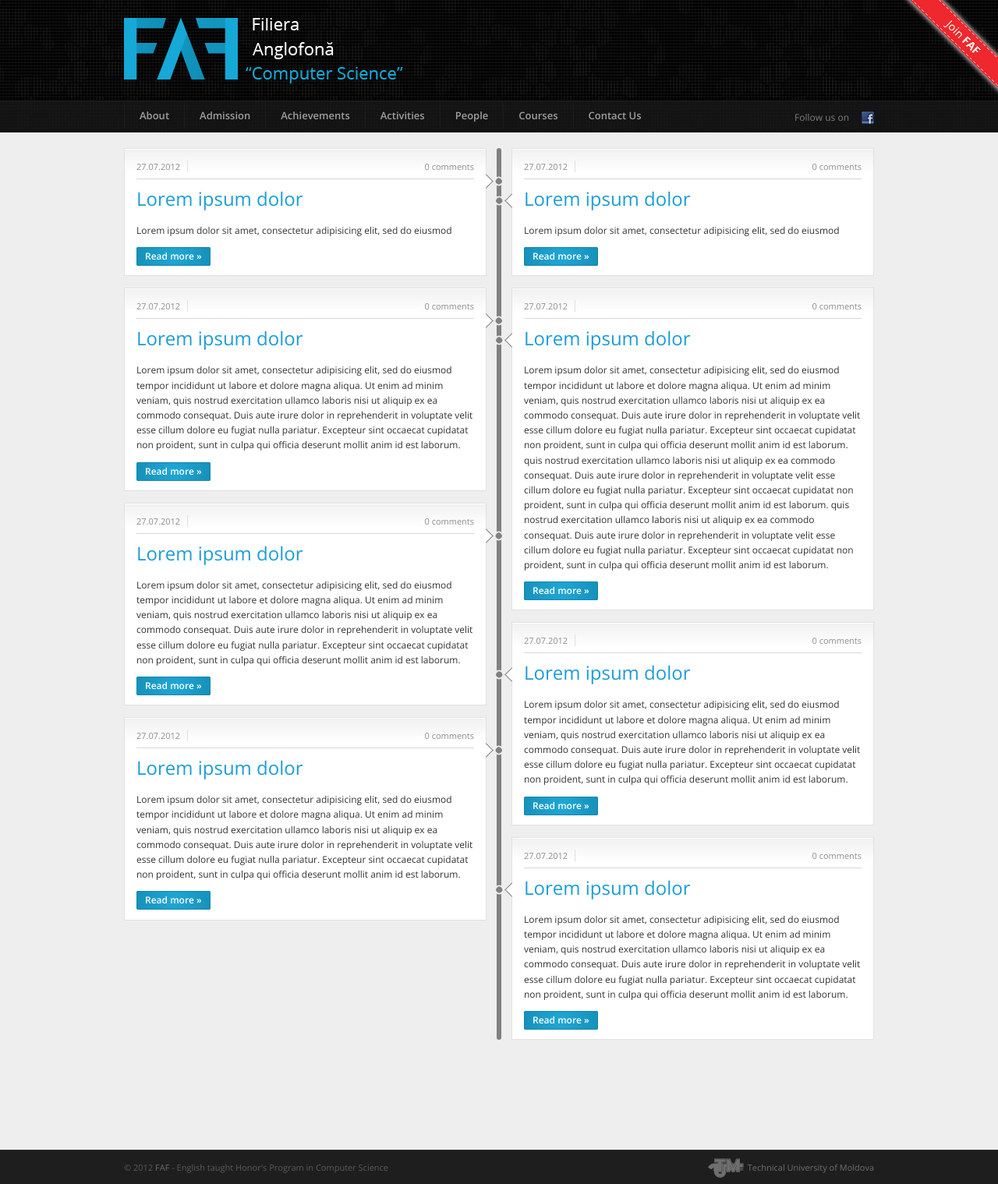
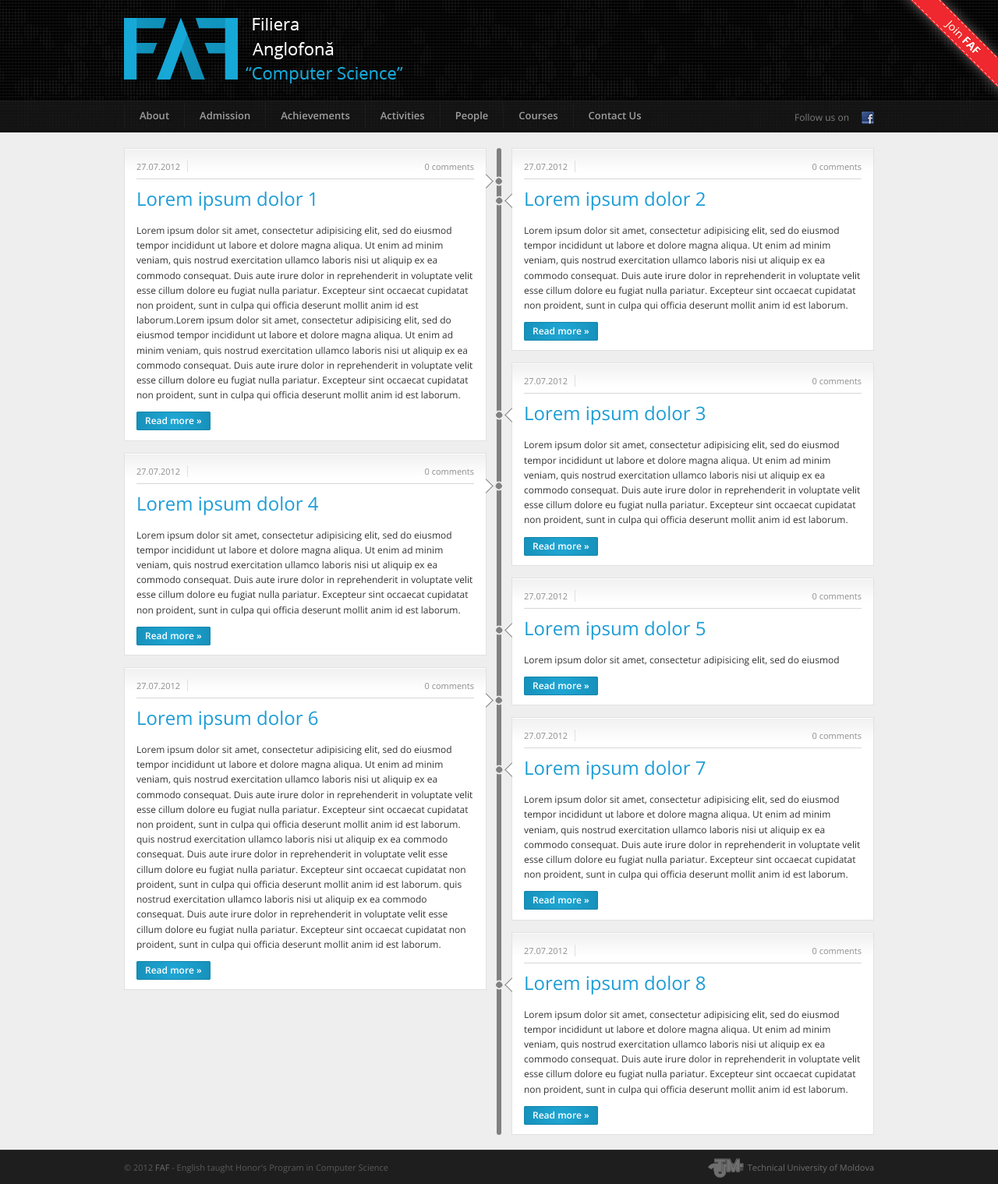
Before and after one commit to TUM-FAF/FAFSite, a Django app: page /timeline/ in a window 1280 px wide. Shown: the whole page at 78% size. Run offline with Django 3.2, Linux system fonts and the light colour scheme; parts of the project's set-up code (start-up, migrations or seed data) failed here and were passed over; some libraries are stand-ins or nearby versions.

Commit message:
Timeline V.2

```diff
--- a/static/css/style.css
+++ b/static/css/style.css
@@ -41,8 +41,6 @@ header{height:170px;background:url(../images/dark_mosaic.png) 0 0 repeat;overflo
 			#header_links:hover nav a{border-left:1px solid #333;}
 
 #site_body{width:962px;text-align:left;margin:0 auto;overflow: hidden; padding-bottom: 43px; min-height: 100%;}
-#site_body .right{float:right;}
-#site_body .left{float:left;}
 	.description{margin:30px auto;height:70px;font-family:'Open Sans',sans-serif;font-size:20px;text-shadow:white 1px -1px 1px;line-height:120%;text-align:justify;}
 		.description1, .description2, .description3 {float:left;width:280px;}
 		.description1, .description2{margin-right:30px;padding:0 30px 0 0;border-right: 1px solid gray;}
@@ -71,7 +69,7 @@ header{height:170px;background:url(../images/dark_mosaic.png) 0 0 repeat;overflo
 			.subjects a{color:#1691ba;text-decoration:none;font-size:13px;line-height:1em;}
 			.subjects a:hover{text-decoration:underline;}
 section{}
-#articles{width:auto;margin:0 0 20px;}
+#articles{width:auto;float:left;margin:0 0 20px;}
 #course_description{width:650px;float:right;margin:0 0 20px;}
 	#articles, #course_description article{margin:20px 0 20px 0;padding:18px;border:1px solid #e1e1e1;background:#fff url(../images/bg_article_top.gif) 0 0 repeat-x;}
 		article .article_header{height:23px;border-bottom:1px solid #d7d7d7;font-size:11px;color:#8d8d8d;}
@@ -107,7 +105,6 @@ section{}
 		#articles .pagination span.pagination_counter{color:#6e6e6e;}
 			#articles .pagination span.pagination_counter b{color:#229dc7;font-weight:600;}
 #side_menu{width:300px;float:left;margin:0 0 20px; overflow: hidden;}
-
 	#side_menu .side_block{margin:20px 0 0;padding:14px 18px 18px;border:1px solid #e1e1e1;background:#fff url(../images/bg_article_top.gif) 0 0 repeat-x;}
 		#side_menu .side_block .block_title{margin:0;padding:0px 0 3px;color:#1c9dd6;font-weight:400;font-size:18px;border-bottom:1px solid #d7d7d7;}
 		#side_menu li.semester_number{margin:5px 0 5px;padding:5px 18px 7px;border:1px solid #e1e1e1;background:#fff url(../images/bg_article_top.gif) 0 0 repeat-x;font-size:20px;cursor:pointer;}
@@ -162,13 +159,24 @@ footer{height:43px;width:100%;position:absolute;bottom:0;left:0;border-top:1px s
 	/*border: 1px solid gray;*/
 	position: relative;
 	overflow: visible;
+	z-index: 5;
 	/*border-radius: 6px;
 	-moz-border-radius: 6px;
 	-o-border-radius: 6px;
 	-webkit-border-radius: 6px;*/
 }
-.timeline_main #articles.content.first{
+.timeline_main #articles.content.first, .timeline_main #articles.content.second{
 	margin: 0;
+}
+.timeline_main #articles.content.left {
+	float: left;
+}
+.timeline_main #articles.content.right{
+	float: right;
+}
+.timeline_main #articles.content.long{
+	width: 930px;
+	margin-right:0px;
 }
 .timeline_main .mid_line{
 	width:6px;
@@ -185,7 +193,7 @@ footer{height:43px;width:100%;position:absolute;bottom:0;left:0;border-top:1px s
 	-o-border-radius: 9px;
 }
 
-.arrow.right, .arrow.left{
+.timeline_main #articles.content.right .arrow, .timeline_main #articles.content.left .arrow{
 	width: 12px;
 	height: 12px;
 	border: 1px solid gray;
@@ -202,7 +210,7 @@ footer{height:43px;width:100%;position:absolute;bottom:0;left:0;border-top:1px s
 	border-bottom: 0;
 	background: white;
 }
-.arrow.left{
+.timeline_main #articles.content.right .arrow{
 	border: 1px solid gray;
 	border-right: 0;
 	border-bottom: 0;
@@ -213,7 +221,26 @@ footer{height:43px;width:100%;position:absolute;bottom:0;left:0;border-top:1px s
 	-o-transform: rotate(-45deg);
 	transform: rotate(-45deg);
 }
-.arrow.left .circle, .arrow.right .circle{
+.timeline_main #articles.content.long .arrow{
+	border: 0;
+	background: url('../images/arrow_dot.png') no-repeat;
+	-webkit-transform: rotate(0deg);
+	position: absolute;
+	height: 26px;
+	width: 26px;
+	top: -26px;
+	left: 470px;
+}
+.timeline_main #articles.content.long.first .arrow{
+	position: relative;
+	top: 41px;
+	left: 449px;
+	-webkit-transform: rotate(180deg);
+}
+.timeline_main #articles.content.long .arrow .circle{
+	display: none;
+}
+.timeline_main #articles.content.right .arrow .circle, .timeline_main #articles.content.left .arrow .circle{
 	width: 8px;
 	height: 8px;
 	-webkit-border-radius: 16px;
@@ -228,7 +255,7 @@ footer{height:43px;width:100%;position:absolute;bottom:0;left:0;border-top:1px s
 	border: 2px solid rgb(238, 238, 238);
 }
 
-.arrow.left .circle{
+.timeline_main #articles.content.right .arrow .circle{
 	left: -12px;
 }
 div.ribbon{
@@ -238,18 +265,16 @@ div.ribbon{
 	right: -55px;
 	top: 34px;
 	overflow: hidden;
-	background: rgb(249, 0 , 40);
-	font-size: 13px;
 	color: white;
 	-webkit-transform: rotate(45deg);
 	-moz-transform: rotate(45deg);
 	-o-transform: rotate(45deg);
 	transform: rotate(45deg);
 	outline: none;
-	box-shadow: 0 0 6px 0.7px white;
-	-webkit-box-shadow: 0 0 6px 0.7px white;
-	-o-box-shadow: 0 0 6px 0.7px white;
-	-moz-box-shadow: 0 0 6px 0.7px white;
+	box-shadow: 0 0 15px 0.4px #555;
+	-webkit-box-shadow: 0 0 15px 0.4px #555;
+	-o-box-shadow: 0 0 15px 0.4px #555;
+	-moz-box-shadow: 0 0 15px 0.4px #555;
 }
 div.ribbon img{
 	width: auto;
@@ -260,8 +285,8 @@ body .wrapper header a{
 }
 body .wrapper header a div.ribbon:hover{
 	text-decoration: none;
-	box-shadow: 0 0 6px 1px white;
-	-webkit-box-shadow: 0 0 6px 1px white;
-	-moz-box-shadow: 0 0 6px 1px white;
-	-o-box-shadow: 0 0 6px 1px white;
+	box-shadow: 0 0 20px 1px #777;
+	-webkit-box-shadow: 0 0 20px 1px #777;
+	-moz-box-shadow: 0 0 20px 1px #777;
+	-o-box-shadow: 0 0 20px 1px #777;
 }
--- a/templates/admission.html
+++ b/templates/admission.html
@@ -18,6 +18,7 @@
 					consequat. Duis aute irure dolor in reprehenderit in voluptate velit esse
 					cillum dolore eu fugiat nulla pariatur. Excepteur sint occaecat cupidatat non
 					proident, sunt in culpa qui officia deserunt mollit anim id est laborum.
+					<img src="../../static/images/slideshow_button.png" width="25px">
 				</p>
 			</div>
 		</div>
--- a/templates/timeline.html
+++ b/templates/timeline.html
@@ -1,17 +1,30 @@
 {% extends "index.html" %}
+
+{% block header %}
+<script type="text/javascript" src="../static/js/jquery-1.7.2.js"></script>
+{% endblock %}
 {% block content %}
 <div class="timeline_main">
-	<div class="container_left">
-		<section id="articles" class="content first">
+		<section id="articles" class="content">
 			<article>
 				<div class="article_header">
 					<time>27.07.2012</time>
 					<a href="#" class="article_comments">0 comments</a>
 				</div>
 				<div class="article_body">
-					<h3>Lorem ipsum dolor</h3>
+					<h3>Lorem ipsum dolor 1</h3>
 					<div  class="article_content">
 						<p>Lorem ipsum dolor sit amet, consectetur adipisicing elit, sed do eiusmod
+						tempor incididunt ut labore et dolore magna aliqua. Ut enim ad minim veniam,
+						quis nostrud exercitation ullamco laboris nisi ut aliquip ex ea commodo
+						consequat. Duis aute irure dolor in reprehenderit in voluptate velit esse
+						cillum dolore eu fugiat nulla pariatur. Excepteur sint occaecat cupidatat non
+						proident, sunt in culpa qui officia deserunt mollit anim id est laborum.Lorem ipsum dolor sit amet, consectetur adipisicing elit, sed do eiusmod
+						tempor incididunt ut labore et dolore magna aliqua. Ut enim ad minim veniam,
+						quis nostrud exercitation ullamco laboris nisi ut aliquip ex ea commodo
+						consequat. Duis aute irure dolor in reprehenderit in voluptate velit esse
+						cillum dolore eu fugiat nulla pariatur. Excepteur sint occaecat cupidatat non
+						proident, sunt in culpa qui officia deserunt mollit anim id est laborum.
 						</p>
 						<a href="#" class="read_more">Read more »</a>
 					</div>
@@ -30,7 +43,7 @@
 					<a href="#" class="article_comments">0 comments</a>
 				</div>
 				<div class="article_body">
-					<h3>Lorem ipsum dolor</h3>
+					<h3>Lorem ipsum dolor 2</h3>
 					<div  class="article_content">
 						<p>Lorem ipsum dolor sit amet, consectetur adipisicing elit, sed do eiusmod
 						tempor incididunt ut labore et dolore magna aliqua. Ut enim ad minim veniam,
@@ -56,7 +69,7 @@
 					<a href="#" class="article_comments">0 comments</a>
 				</div>
 				<div class="article_body">
-					<h3>Lorem ipsum dolor</h3>
+					<h3>Lorem ipsum dolor 3</h3>
 					<div  class="article_content">
 						<p>Lorem ipsum dolor sit amet, consectetur adipisicing elit, sed do eiusmod
 						tempor incididunt ut labore et dolore magna aliqua. Ut enim ad minim veniam,
@@ -82,7 +95,7 @@
 					<a href="#" class="article_comments">0 comments</a>
 				</div>
 				<div class="article_body">
-					<h3>Lorem ipsum dolor</h3>
+					<h3>Lorem ipsum dolor 4</h3>
 					<div  class="article_content">
 						<p>Lorem ipsum dolor sit amet, consectetur adipisicing elit, sed do eiusmod
 						tempor incididunt ut labore et dolore magna aliqua. Ut enim ad minim veniam,
@@ -101,19 +114,17 @@
 				</div>
 			</article>
 		</section>
-	</div>
 	<div class="mid_line">
 		&nbsp;
 	</div>
-	<div class="container_right">
-		<section id="articles" class="content first">
+		<section id="articles" class="content">
 			<article>
 				<div class="article_header">
 					<time>27.07.2012</time>
 					<a href="#" class="article_comments">0 comments</a>
 				</div>
 				<div class="article_body">
-					<h3>Lorem ipsum dolor</h3>
+					<h3>Lorem ipsum dolor 5</h3>
 					<div  class="article_content">
 						<p>Lorem ipsum dolor sit amet, consectetur adipisicing elit, sed do eiusmod
 						</p>
@@ -134,7 +145,7 @@
 					<a href="#" class="article_comments">0 comments</a>
 				</div>
 				<div class="article_body">
-					<h3>Lorem ipsum dolor</h3>
+					<h3>Lorem ipsum dolor 6</h3>
 					<div  class="article_content">
 						<p>Lorem ipsum dolor sit amet, consectetur adipisicing elit, sed do eiusmod
 						tempor incididunt ut labore et dolore magna aliqua. Ut enim ad minim veniam,
@@ -168,7 +179,7 @@
 					<a href="#" class="article_comments">0 comments</a>
 				</div>
 				<div class="article_body">
-					<h3>Lorem ipsum dolor</h3>
+					<h3>Lorem ipsum dolor 7</h3>
 					<div  class="article_content">
 						<p>Lorem ipsum dolor sit amet, consectetur adipisicing elit, sed do eiusmod
 						tempor incididunt ut labore et dolore magna aliqua. Ut enim ad minim veniam,
@@ -194,7 +205,7 @@
 					<a href="#" class="article_comments">0 comments</a>
 				</div>
 				<div class="article_body">
-					<h3>Lorem ipsum dolor</h3>
+					<h3>Lorem ipsum dolor 8</h3>
 					<div  class="article_content">
 						<p>Lorem ipsum dolor sit amet, consectetur adipisicing elit, sed do eiusmod
 						tempor incididunt ut labore et dolore magna aliqua. Ut enim ad minim veniam,
@@ -213,6 +224,78 @@
 				</div>
 			</article>
 		</section>
-	</div>
 </div>
+<script type="text/javascript">
+	$(document).ready(function(){
+		var timeline = {
+			init: function(val){
+				var first = 0;
+				var second = 0;
+				var left = 0;
+				var right = 0;
+				var main = $('.timeline_main');
+				var articles = main.find('section');
+				articles.each(function(){
+					var content = $(this);
+					content.removeClass('right').removeClass('left').removeClass('first').removeClass('second');
+					console.log(val);
+					console.log(content.outerHeight());
+					if(!first)
+					{
+						content.addClass('left').addClass('first');
+						first = 1;
+						left+=content.outerHeight();
+					}
+					else
+						if(!second)
+						{
+							content.addClass('right').addClass('second');
+							second = 1;
+							right+=content.outerHeight();
+						}
+						else
+						{
+							if(left <= right)
+							{
+								content.addClass('left');
+								left+=content.outerHeight();
+							}
+							else
+							{
+								content.addClass('right');
+								right+=content.outerHeight();
+							}
+						}
+					if(val != 1){
+						content.removeClass('long');
+					} else{
+						if(content.hasClass('long'))
+						{
+							left = 0;
+							right = 0;
+							content.removeClass('second');
+						}
+					}
+					if(content.hasClass('first') && content.hasClass('long')){
+						second = 1;
+						left = 0;
+					}
+				});
+				// console.log(articles);
+			},
+			links: function(){
+				var link = $('a.read_more');
+				link.click(function(e){
+					e.preventDefault();
+					$this = $(this).parents('section');
+					timeline.init();
+					$this.removeClass('right').removeClass('left').removeClass('long').removeClass('first').addClass('long').removeClass('second');
+					timeline.init(1);
+				});
+			}
+		};
+		timeline.init();
+		timeline.links();
+	});
+</script>
 {% endblock %}
```
Also changed, not shown: static/images/arrow_dot.png (added).
